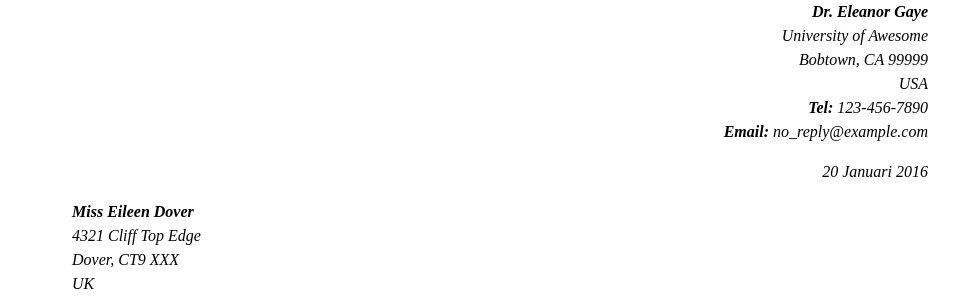
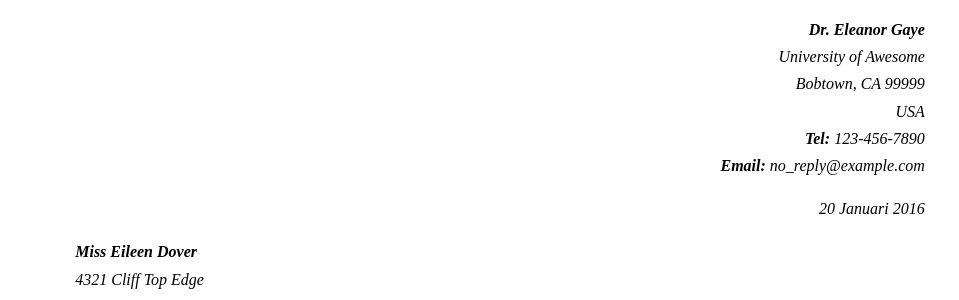
Before and after one commit to yusuffajardev/MDN-tasks-HTML, a plain HTML site: page marking-up-a-letter/index.html in a window 1280 px wide. Shown: the top 300 px of the page, without its empty margins (160-1119 px from the left). Drawn offline with Linux system fonts and the light colour scheme.

Commit message:
update: style.css

```diff
--- a/marking-up-a-letter/style.css
+++ b/marking-up-a-letter/style.css
@@ -8,9 +8,10 @@ body {
 }
 
 body {
-  width: 70%;
+  width: 72%;
   margin: 0 auto;
-  line-height: 1.5rem;
+  padding: 1em;
+  line-height: 1.7rem;
 }
 
 /* text-formatting */
@@ -24,6 +25,7 @@ address {
 .sender-column {
   text-align: right;
 }
-.contact-tel, .contact-email {
+.contact-tel,
+.contact-email {
   font-weight: normal;
 }
```
